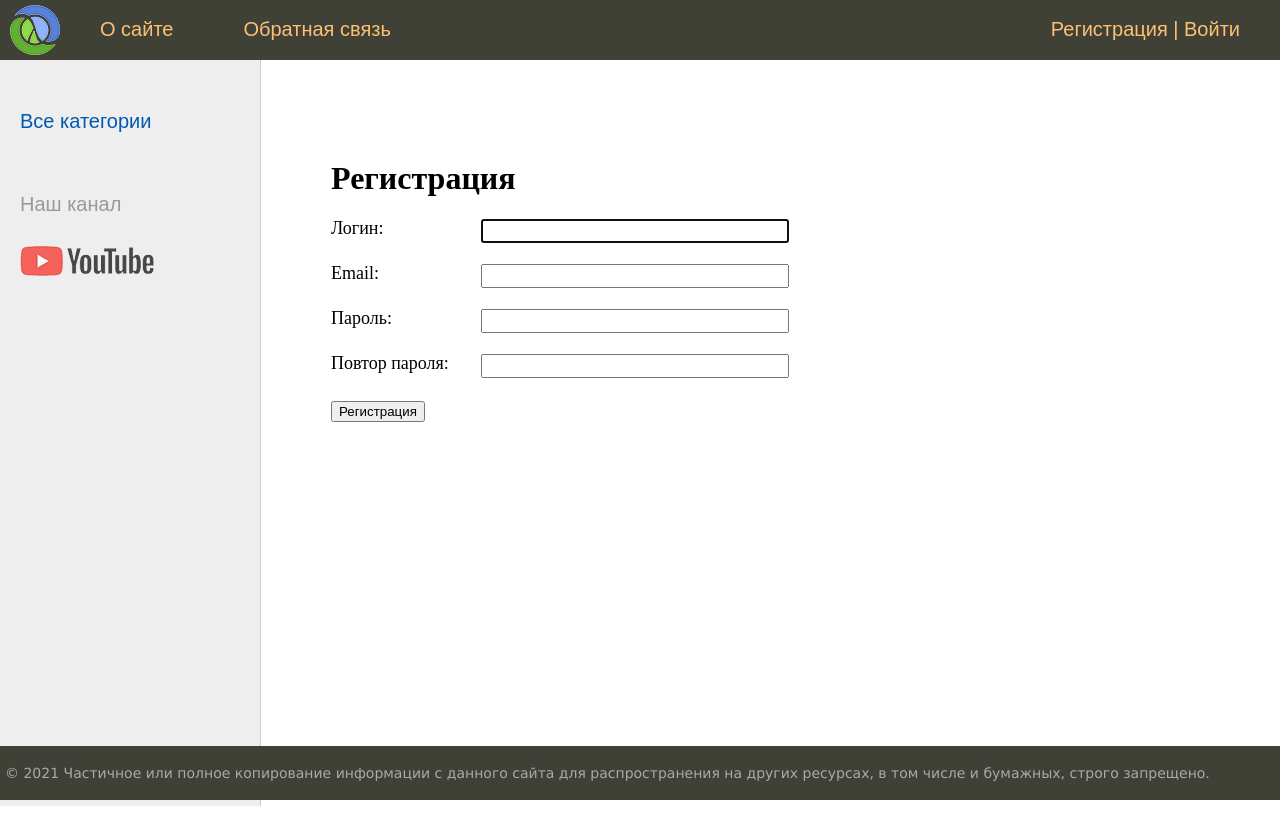
After one commit to GrigoriyKuzevanov/selfedu, a Django app: page /register/ in a window 1280 px wide. The commit adds this page. Run offline with Django 4.2, Linux system fonts and the light colour scheme; data that the repository does not hold is empty.

Commit message:
add register user and login user

```diff
--- a/mysite/mysite/settings.py
+++ b/mysite/mysite/settings.py
@@ -130,3 +130,5 @@ DEFAULT_AUTO_FIELD = 'django.db.models.BigAutoField'
 
 MEDIA_ROOT = os.path.join(BASE_DIR, 'media')
 MEDIA_URL = 'media/'
+
+# LOGIN_REDIRECT_URL = '/'  #  URL, на который перейти после авторизации
--- a/mysite/women/forms.py
+++ b/mysite/women/forms.py
@@ -1,5 +1,7 @@
 from django import forms
 from django.core.exceptions import ValidationError
+from django.contrib.auth.forms import UserCreationForm, AuthenticationForm
+from django.contrib.auth.models import User
 from .models import *
 
 
@@ -22,3 +24,20 @@ class AddPostForm(forms.ModelForm):
             'title': forms.TextInput(attrs={'class': 'form-input'}),
             'content': forms.Textarea(attrs={'cols': 60, 'rows': 10})
         }
+
+
+class RegisterUserForm(UserCreationForm):
+    username = forms.CharField(label='Логин', widget=forms.TextInput(attrs={'class': 'form-input'}))
+    email = forms.EmailField(label='Email', widget=forms.EmailInput(attrs={'class': 'form-input'}))
+    password1 = forms.CharField(label='Пароль', widget=forms.PasswordInput(attrs={'class': 'form-input'}))
+    password2 = forms.CharField(label='Повтор пароля', widget=forms.PasswordInput(attrs={'class': 'form-input'}))
+
+
+    class Meta:
+        model = User
+        fields = ('username', 'email', 'password1', 'password2')
+
+
+class LoginUserForm(AuthenticationForm):
+    username = forms.CharField(label='Логин', widget=forms.TextInput(attrs={'class': 'form-input'}))
+    password = forms.CharField(label='Пароль', widget=forms.PasswordInput(attrs={'class': 'form-input'}))
--- a/mysite/women/static/women/css/styles1.css
+++ b/mysite/women/static/women/css/styles1.css
@@ -378,6 +378,7 @@ ul.lang-list li a:hover {color: #fdc073;}
     display: inline-block;
     min-width: 150px;
     vertical-align: top;
+	font-size: 18px;
 }
 
 .form-error ul {
--- a/mysite/women/templates/women/base.html
+++ b/mysite/women/templates/women/base.html
@@ -19,12 +19,17 @@
 			<li class="logo"><a href="{% url 'home' %}"><div class="logo"></div></a></li>
 
 		{% for m in menu %}
-			{% if not forloop.last %}
-					<li><a href="{% url m.url_name %}">{{m.title}}</a></li>
-			{% else %}
-					<li class="last"><a href="{% url m.url_name %}">{{m.title}}</a></li>
-			{% endif %}
+			<li><a href="{% url m.url_name %}">{{m.title}}</a></li>
 		{% endfor %}
+				{% if request.user.is_authenticated %}
+				<li class="last">
+					{{ user.username }} | <a href="{% url 'logout' %}">Выйти</a>
+				</li>
+				{% else %}
+				<li class="last">
+					<a href="{% url 'register' %}">Регистрация</a> | <a href="{% url 'login' %}">Войти</a>
+				</li>
+				{% endif %}
 
 			</ul>
 			<div class="clear"></div>
--- /dev/null
+++ b/mysite/women/templates/women/register.html
@@ -0,0 +1,18 @@
+{% extends 'women/base.html' %}
+
+{% block content %}
+<h1>{{ title }}</h1>
+
+<form method="post">
+    {% csrf_token %}
+
+    {% for f in form %}
+        <p><label class="form-label" for="{{ f.id_for_label }}">{{f.label}}: </label>{{ f }}</p>
+        <div class="form-error">{{ f.errors }}</div>
+    {% endfor %}
+
+    <button type="submit">Регистрация</button>
+</form>
+
+
+{% endblock %}
--- a/mysite/women/urls.py
+++ b/mysite/women/urls.py
@@ -7,7 +7,9 @@ urlpatterns = [
     path('about/', about, name='about'),
     path('addpage/', AddPage.as_view(), name='add_page'),
     path('contacts/', contacts, name='contacts'),
-    path('login/', login, name='login'),
+    path('login/', LoginUser.as_view(), name='login'),
+    path('logout/', logout_user, name='logout'),
+    path('register/', RegisterUser.as_view(), name='register'),
     path('post/<slug:post_slug>/', ShowPost.as_view(), name='post'),
     path('category/<slug:cat_slug>/', WomenCategory.as_view(), name='category'),
 
--- a/mysite/women/utils.py
+++ b/mysite/women/utils.py
@@ -5,7 +5,6 @@ menu = [
     {'title': 'О сайте', 'url_name': 'about'},
     {'title': 'Добавить статью', 'url_name': 'add_page'},
     {'title': 'Обратная связь', 'url_name': 'contacts'},
-    {'title': 'Войти', 'url_name': 'login'},
 ]
 
 class DataMixin:
--- a/mysite/women/views.py
+++ b/mysite/women/views.py
@@ -1,11 +1,16 @@
 from typing import Any, Dict
 from django.db.models.query import QuerySet
+from django.forms.models import BaseModelForm
 from django.http import Http404, HttpResponse, HttpResponseNotFound
 from django.shortcuts import get_object_or_404, redirect, render
 from django.urls import reverse_lazy
 from django.views.generic import ListView, DetailView, CreateView
 from django.contrib.auth.mixins import LoginRequiredMixin
+from django.contrib.auth.forms import UserCreationForm, AuthenticationForm
+from django.contrib.auth.views import LoginView
+from django.contrib.auth import logout, login
 from django.core.paginator import Paginator
+
 
 from .forms import *
 from .models import *
@@ -59,7 +64,7 @@ class ShowPost(DataMixin, DetailView):
 class AddPage(LoginRequiredMixin, DataMixin, CreateView):
     form_class = AddPostForm
     template_name = 'women/addpage.html'
-    seccess_url = reverse_lazy('home')  # адрес, по которому перейдет джанго в случае успешного добавления статьи
+    success_url = reverse_lazy('home')  # адрес, по которому перейдет джанго в случае успешного добавления статьи
     # login_url = reverse_lazy('home')
     raise_exception = True
 
@@ -67,6 +72,40 @@ class AddPage(LoginRequiredMixin, DataMixin, CreateView):
         context = super().get_context_data(**kwargs)
         c_def = self.get_user_context(title='Добавление статьи')
         return context | c_def
+
+
+class RegisterUser(DataMixin, CreateView):
+    form_class = RegisterUserForm
+    template_name = 'women/register.html'
+    success_url = reverse_lazy('login')
+
+    def get_context_data(self,*, object_list=None, **kwargs):
+        context = super().get_context_data(**kwargs)
+        c_def = self.get_user_context(title='Регистрация')
+        return context | c_def
+
+    def form_valid(self, form):
+        user = form.save()
+        login(self.request, user)
+        return redirect('home')
+
+
+class LoginUser(DataMixin, LoginView):
+    form_class = LoginUserForm
+    template_name = 'women/login.html'
+
+    def get_context_data(self,*, object_list=None, **kwargs):
+        context = super().get_context_data(**kwargs)
+        c_def = self.get_user_context(title='Авторизация')
+        return context | c_def
+
+    def get_success_url(self):
+        return reverse_lazy('home')
+
+
+def logout_user(request):
+    logout(request)
+    return redirect('login')
 
 
 # def index(request):
@@ -99,8 +138,8 @@ def about(request):
 def contacts(request):
     return HttpResponse('Здесь будет раздел "Контакты"!')
 
-def login(request):
-    return HttpResponse('Здесь будет раздел "Login"!')
+# def login(request):
+#     return HttpResponse('Здесь будет раздел "Login"!')
 
 # def show_post(request, post_slug):
 #     post = get_object_or_404(Women, slug=post_slug)
```
Also changed, not shown: mysite/women/templates/women/login.html (added, +19 -0 lines).
